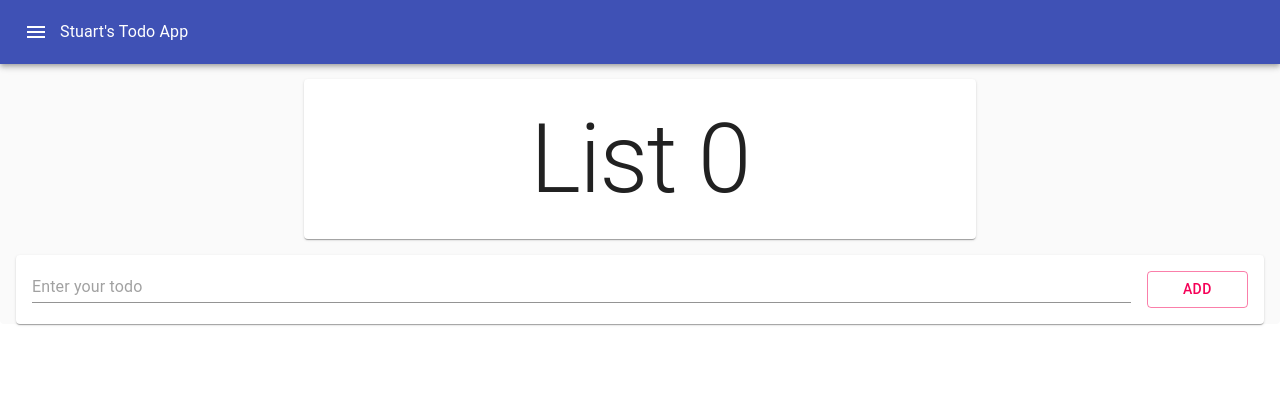
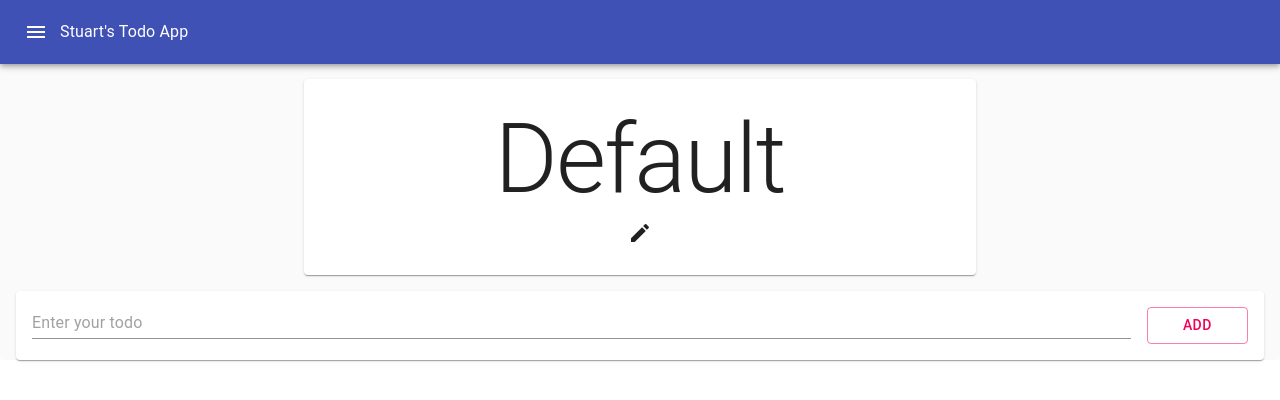
Before and after one commit to s-seguin/React-Todo-App, a React (Create React App) app: page / in a window 1280 px wide. Shown: the top 400 px of the page. Built offline with nearby package versions, Linux system fonts and the light colour scheme.

Commit message:
basic title chaning

```diff
--- a/src/App.js
+++ b/src/App.js
@@ -1,12 +1,12 @@
-import React, { useState } from 'react';
-import './App.css';
-import Layout from './components/Layout';
-import AddTodo from './components/AddTodo';
-import TodoList from './components/TodoList';
+import React, { useState } from "react";
+import "./App.css";
+import Layout from "./components/Layout";
+import AddTodo from "./components/AddTodo";
+import TodoList from "./components/TodoList";
 
 function App() {
-  const [inputValue, setInputValue] = useState('');
-  const [lists, setLists] = useState([[]]);
+  const [inputValue, setInputValue] = useState("");
+  const [lists, setLists] = useState([{ name: "Default", todos: [] }]);
   const [selectedListIndex, setSelectedListIndex] = useState(0);
 
   return (
@@ -14,17 +14,18 @@ function App() {
       <Layout
         onNewList={createNewList}
         switchPage={switchList}
+        renameList={renameList}
         lists={lists}
         selectedIndex={selectedListIndex}
       >
         <AddTodo
           inputValue={inputValue}
-            onInputChange={(e) => setInputValue(e.target.value)}
+          onInputChange={e => setInputValue(e.target.value)}
           onButtonClick={addTodo}
           onInputKeyPress={checkIfEnter}
         />
         <TodoList
-            items={lists[selectedListIndex]}
+          items={lists[selectedListIndex].todos}
           onItemRemove={onDeleteTodo}
           onItemCheck={onCompleted}
         />
@@ -36,24 +37,22 @@ function App() {
    * Add Item to the list of todo items
    */
   function addTodo() {
-    if (inputValue !== '') {
+    if (inputValue !== "") {
       let listsCopy = lists.slice();
-      listsCopy[selectedListIndex].push({inputValue, checked: false});
+      listsCopy[selectedListIndex].todos.push({ inputValue, checked: false });
 
       setLists(listsCopy);
     }
-    setInputValue('');
+    setInputValue("");
   }
 
   /**
    * Check if we pressed the enter key to make it quicker to enter new items to the list
    */
   function checkIfEnter(e) {
-    let code = (e.keyCode ? e.keyCode : e.which);
+    let code = e.keyCode ? e.keyCode : e.which;
 
-    if (code === 13)
-      addTodo();
-
+    if (code === 13) addTodo();
   }
 
   /**
@@ -62,9 +61,10 @@ function App() {
    */
   function onDeleteTodo(id) {
     let listsCopy = lists.slice();
-    listsCopy[selectedListIndex] = lists[selectedListIndex].filter((item, index) => index !== id);
+    listsCopy[selectedListIndex].todos = lists[selectedListIndex].todos.filter(
+      (item, index) => index !== id
+    );
     setLists(listsCopy);
-
   }
 
   /**
@@ -72,30 +72,36 @@ function App() {
    */
   function onCompleted(id) {
     let listsCopy = lists.slice();
-    listsCopy[selectedListIndex] = lists[selectedListIndex].map((todo, index) => {
+    listsCopy[selectedListIndex].todos = lists[selectedListIndex].todos.map(
+      (todo, index) => {
         if (id === index) {
           todo.checked = !todo.checked;
         }
 
         return todo;
-    });
+      }
+    );
 
     setLists(listsCopy);
   }
 
   function createNewList() {
     let listsCopy = lists.slice();
-    listsCopy.push([]);
+    listsCopy.push({ name: "List" + listsCopy.length, todos: [] });
     setLists(listsCopy);
-    setSelectedListIndex(listsCopy.length -1);
-
+    setSelectedListIndex(listsCopy.length - 1);
   }
 
   function switchList(index) {
     setSelectedListIndex(index);
   }
 
+  function renameList(newName) {
+    console.log("Rename list " + newName);
+    let listsCopy = lists.slice();
+    listsCopy[selectedListIndex].name = newName;
+    setLists(listsCopy);
+  }
 }
 
-
 export default App;
--- a/src/components/AddTodo.js
+++ b/src/components/AddTodo.js
@@ -1,5 +1,5 @@
-import React, {memo} from 'react';
-import { Paper, Grid, TextField, Button } from '@material-ui/core';
+import React, { memo } from "react";
+import { Paper, Grid, TextField, Button } from "@material-ui/core";
 
 function AddTodo(props) {
   return (
@@ -23,12 +23,10 @@ function AddTodo(props) {
           >
             Add
           </Button>
-
         </Grid>
       </Grid>
     </Paper>
   );
 }
 
-
 export default memo(AddTodo);
--- a/src/components/Layout.js
+++ b/src/components/Layout.js
@@ -4,6 +4,7 @@ import Paper from "@material-ui/core/Paper";
 import MenuIcon from "@material-ui/icons/Menu";
 import Add from "@material-ui/icons/Add";
 import ListAlt from "@material-ui/icons/ListAlt";
+import Edit from "@material-ui/icons/Edit";
 
 import {
   AppBar,
@@ -13,7 +14,14 @@ import {
   Drawer,
   List,
   ListItem,
-  Divider
+  Divider,
+  TextField,
+  Button,
+  Dialog,
+  DialogTitle,
+  DialogActions,
+  DialogContent,
+  DialogContentText
 } from "@material-ui/core";
 import { makeStyles } from "@material-ui/core/styles";
 import ListItemIcon from "@material-ui/core/ListItemIcon";
@@ -35,8 +43,8 @@ const useStylesPaper = makeStyles(theme => ({
     margin: "auto",
     marginTop: 15,
     marginBottom: 15,
-    textAlign: "center",
-  },
+    textAlign: "center"
+  }
 }));
 
 function Layout(props) {
@@ -44,6 +52,16 @@ function Layout(props) {
 
   const classes = useStyles();
   const classesPaper = useStylesPaper();
+
+  const [open, setOpen] = React.useState(false);
+
+  function handleClickOpen() {
+    setOpen(true);
+  }
+
+  function handleClose() {
+    setOpen(false);
+  }
 
   const toggleDrawer = open => event => {
     if (
@@ -69,11 +87,16 @@ function Layout(props) {
         </ListItem>
         <Divider />
         {props.lists.map((text, index) => (
-          <ListItem button key={index} onClick={() => props.switchPage(index)}>
+          <ListItem
+            button
+            key={index}
+            onClick={() => props.switchPage(index)}
+            selected={props.selectedIndex === index ? true : false}
+          >
             <ListItemIcon>
               <ListAlt />
             </ListItemIcon>
-            <ListItemText primary={"List " + index} />
+            <ListItemText primary={props.lists[props.selectedIndex].name} />
           </ListItem>
         ))}
       </List>
@@ -113,8 +136,50 @@ function Layout(props) {
       <Drawer open={menuOpen} onClose={toggleDrawer(false)}>
         {sideList("left")}
       </Drawer>
+
+      <Dialog
+        open={open}
+        onClose={handleClose}
+        aria-labelledby="form-dialog-title"
+      >
+        <DialogTitle id="form-dialog-title">Rename</DialogTitle>
+        <DialogContent>
+          <DialogContentText>
+            To rename this list, please enter your new title below and press
+            rename.
+          </DialogContentText>
+          <TextField
+            autoFocus
+            margin="dense"
+            id="renameTF"
+            label="New List Title"
+            type="text"
+            fullWidth
+          />
+        </DialogContent>
+        <DialogActions>
+          <Button onClick={handleClose} color="primary">
+            Cancel
+          </Button>
+          <Button
+            onClick={() => {
+              props.renameList(document.getElementById("renameTF").value);
+              handleClose();
+            }}
+            color="primary"
+          >
+            Rename
+          </Button>
+        </DialogActions>
+      </Dialog>
+
       <Paper className={classesPaper.root}>
-        <Typography variant="h1">List {props.selectedIndex}</Typography>
+        <Typography variant="h1">
+          {props.lists[props.selectedIndex].name}
+        </Typography>
+        <Button onClick={handleClickOpen}>
+          <Edit />
+        </Button>
       </Paper>
       {props.children}
     </Paper>
```
Also changed, not shown: src/components/TodoList.js (+7 -9 lines), src/components/TodoListItem.js (+10 -5 lines). Lines whose indentation alone changed are shown as unchanged.
